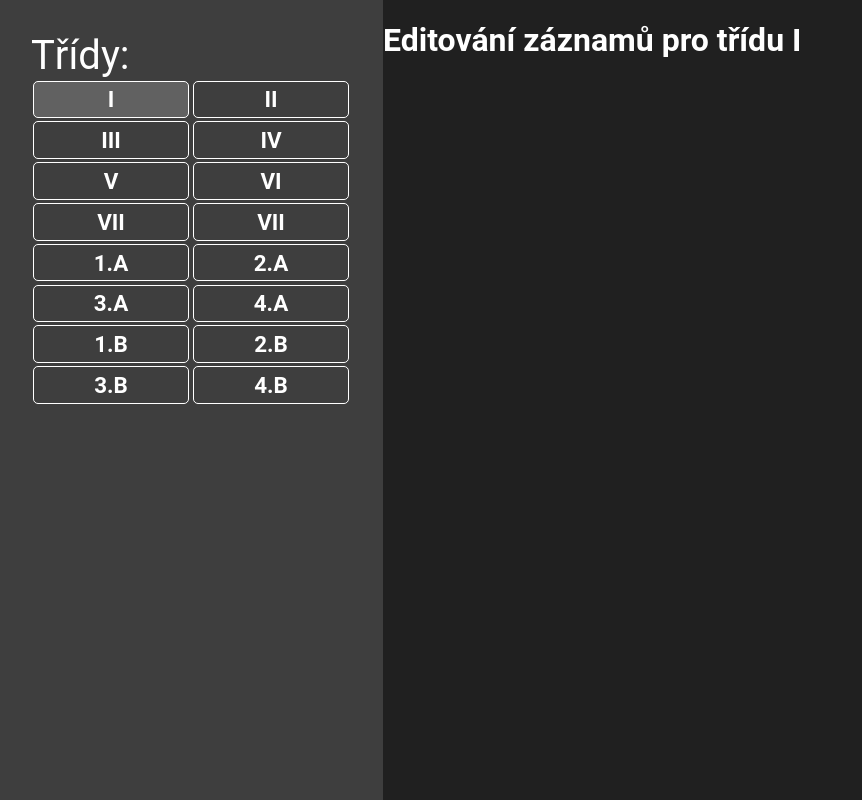
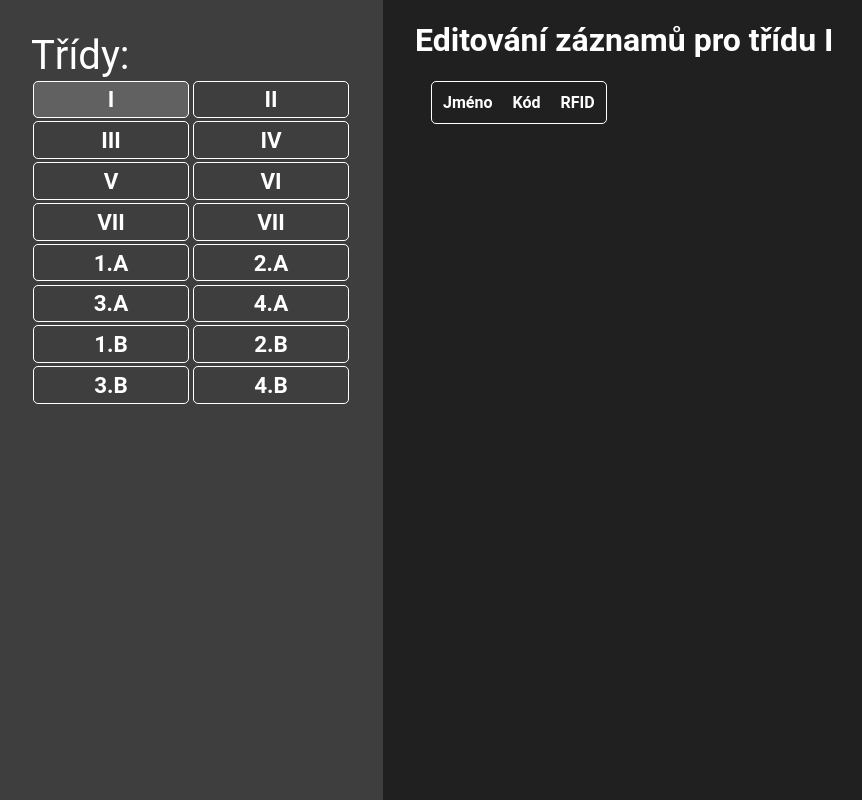
Before and after one commit to cenekp74/festival-prichodovy-system, a Flask app: page /edit/class/I in a window 1280 px wide. Shown: the whole page, without its empty margins (1-863 px from the left). Run offline with Flask 3, Linux system fonts and the light colour scheme; lists and menus that the app fills with data are empty.

Commit message:
added table to edit_class + styling

```diff
--- a/app/static/css/edit.css
+++ b/app/static/css/edit.css
@@ -0,0 +1,3 @@
+.student-table {
+    margin-left: 1rem;
+}
--- a/app/static/css/main.css
+++ b/app/static/css/main.css
@@ -1,10 +1,16 @@
-body {
-    margin: 0;
+:root {
+    --search-highlight-color: #fceb04ad;
+    --form-color: #11171b;
+    --form-field-color: #37363e;
     --left-column-bg: #3e3e3e;
     --right-column-bg: #202020;
     --text-color: white;
     --button-hover-color: #616161;
     --border-radius: 5px;
+}
+
+body {
+    margin: 0;
     color: var(--text-color);
     font-family: Roboto;
 }
@@ -22,6 +28,9 @@ body {
 
 .right-column {
     background-color: var(--right-column-bg);
+    overflow-y: scroll;
+    padding: 2rem;
+    padding-top: 0;
 }
 
 .class-select {
--- /dev/null
+++ b/app/static/css/tables.css
@@ -0,0 +1,48 @@
+:root {
+    --table-hover-color: rgba(120, 173, 182, 0.2);
+}
+
+th, td {
+    padding: 9px;
+    text-align: left;
+}
+
+th {
+    background: var(--secondary-color);
+}
+
+tr:hover td {
+    background: var(--table-hover-color);
+}
+
+table {
+    border: 1px solid var(--text-color);
+    margin-bottom: 5px;
+    border-radius: var(--border-radius);
+}
+
+td a {
+    width: 100%;
+    display: block;
+}
+
+
+th:is(:first-child) {
+    border-top-left-radius: var(--border-radius);
+}
+
+th:is(:last-child) {
+    border-top-right-radius: var(--border-radius);
+}
+
+tr:is(:last-child):hover {
+    border-radius: 20px;
+}
+
+tr:is(:last-child) td:is(:first-child) {
+    border-bottom-left-radius: calc(var(--border-radius) - 4px);
+}
+
+tr:is(:last-child) td:is(:last-child) {
+    border-bottom-right-radius: calc(var(--border-radius) - 4px);
+}
--- a/app/templates/edit/edit_base.html
+++ b/app/templates/edit/edit_base.html
@@ -7,6 +7,7 @@
     <meta name="viewport" content="width=device-width, initial-scale=1.0", shrink-to-fit="no">
     <link rel="stylesheet" href="{{ url_for('static', filename='/css/main.css') }}">
     <link rel="stylesheet" href="{{ url_for('static', filename='/css/edit.css') }}">
+    <link rel="stylesheet" href="{{ url_for('static', filename='/css/tables.css') }}">
     <link rel="stylesheet" href="https://cdnjs.cloudflare.com/ajax/libs/font-awesome/6.5.0/css/all.min.css">
     {% block head %}
     {% endblock %}
--- a/app/templates/edit/edit_class.html
+++ b/app/templates/edit/edit_class.html
@@ -6,11 +6,20 @@
 
 {% block right_column %}
 <h1>Editování záznamů pro třídu {{ class_name }}</h1>
-<div class="student-select">
+<table class="student-table">
+    <tr>
+        <th>Jméno</th>
+        <th>Kód</th>
+        <th>RFID</th>
+    </tr>
     {% for student in students %}
-    <div>{{ student.name }}</div>
+    <tr>
+        <td>{{ student.name }}</td>
+        <td>{{ student.code }}</td>
+        <td>{{ student.rfid }}</td>
+    </tr>
     {% endfor %}
-</div>
+</table>
 
 <script>
     document.getElementById("{{ class_name }}").classList.add('active')
```
